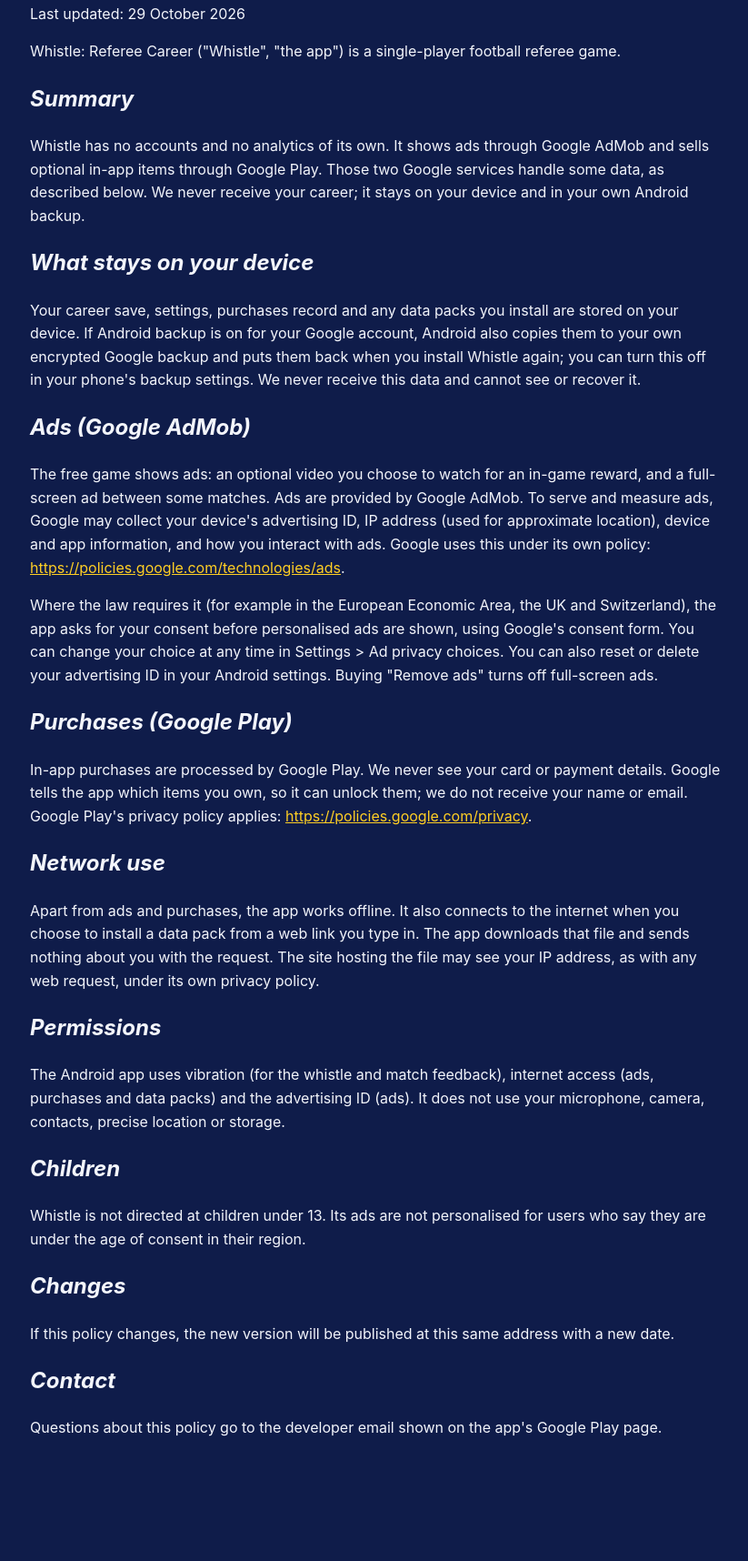
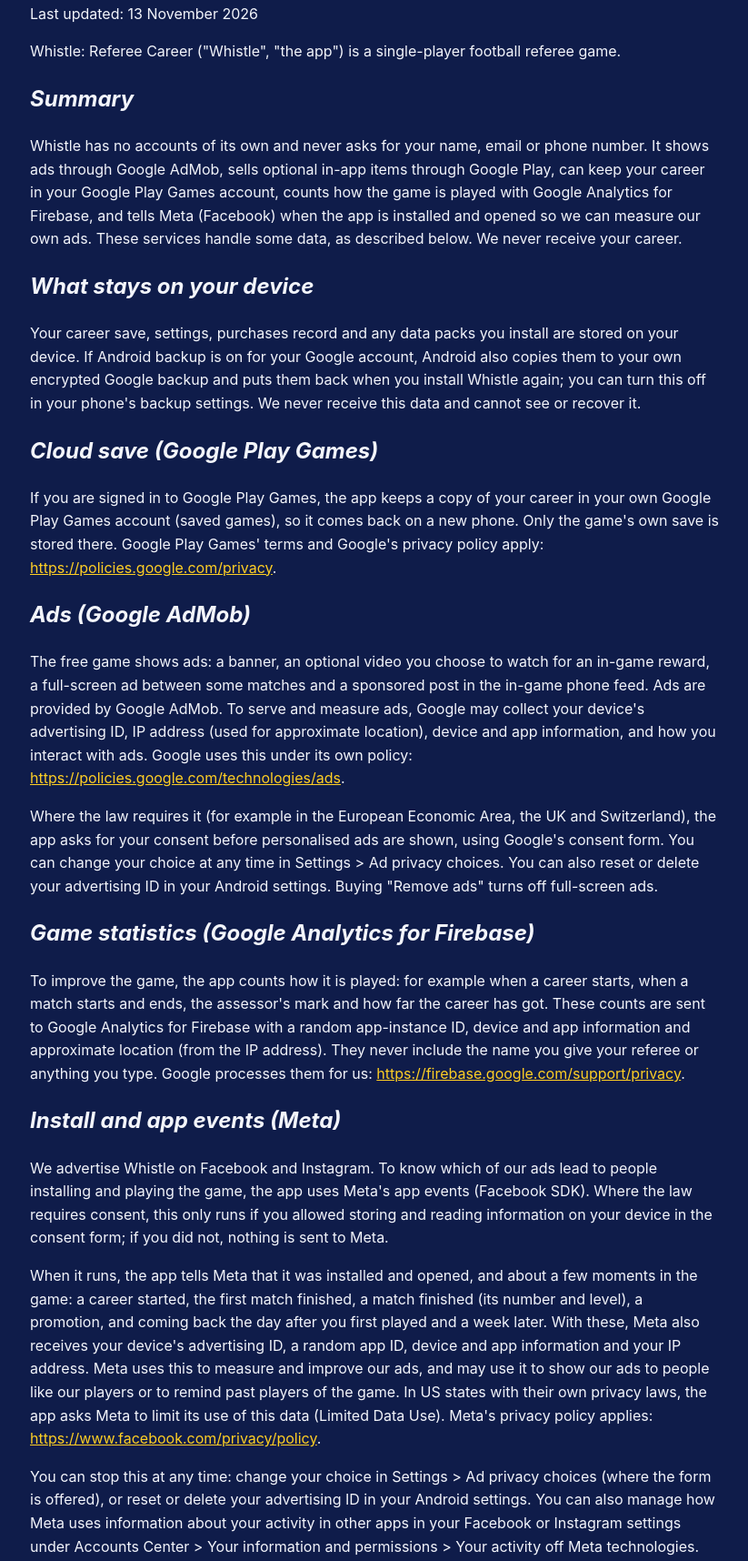
Before and after one commit to BRANOPODCAST/branopodcast.github.io, a plain HTML site: page whistle/privacy.html in a window 1280 px wide. Shown: the part 173-1889 px from the top of the page at 91% size, without its empty margins (227-1050 px from the left). Before the commit the page ends 1812 px from the top, so only its background shows below. Drawn offline with Linux system fonts and the light colour scheme.

Commit message:
Whistle privacy policy: Meta app events, sharing, Firebase statistics, cloud save (#1)
Claude-Session: https://claude.ai/code/session_018v65jxTJC6pqAS3gzojDbe

Co-authored-by: Claude <noreply@anthropic.com>

```diff
--- a/whistle/privacy.html
+++ b/whistle/privacy.html
@@ -1,22 +1,35 @@
 <!doctype html><html lang="en"><head><meta charset="utf-8"><meta name="viewport" content="width=device-width,initial-scale=1"><title>Whistle: Privacy Policy</title><link rel="icon" href="img/icon_512.png"><style>body{margin:0;background:#0f1c4a;color:#f3f5fb;font:16px/1.6 Inter,system-ui,sans-serif}main{max-width:760px;margin:0 auto;padding:40px 20px}a{color:#ffcf24}h1,h2{font-style:italic}</style></head><body><main><p><a href="./">&larr; Whistle</a></p><h1>Whistle: Privacy Policy</h1>
-<p>Last updated: 29 October 2026</p>
+<p>Last updated: 13 November 2026</p>
 <p>Whistle: Referee Career (&quot;Whistle&quot;, &quot;the app&quot;) is a single-player football referee game.</p>
-<h2>Summary</h2>
-<p>Whistle has no accounts and no analytics of its own. It shows ads through Google AdMob and sells optional in-app items through Google Play. Those two Google services handle some data, as described below. We never receive your career; it stays on your device and in your own Android backup.</p>
-<h2>What stays on your device</h2>
+<h2 id="summary">Summary</h2>
+<p>Whistle has no accounts of its own and never asks for your name, email or phone number. It shows ads through Google AdMob, sells optional in-app items through Google Play, can keep your career in your Google Play Games account, counts how the game is played with Google Analytics for Firebase, and tells Meta (Facebook) when the app is installed and opened so we can measure our own ads. These services handle some data, as described below. We never receive your career.</p>
+<h2 id="what-stays-on-your-device">What stays on your device</h2>
 <p>Your career save, settings, purchases record and any data packs you install are stored on your device. If Android backup is on for your Google account, Android also copies them to your own encrypted Google backup and puts them back when you install Whistle again; you can turn this off in your phone&#x27;s backup settings. We never receive this data and cannot see or recover it.</p>
-<h2>Ads (Google AdMob)</h2>
-<p>The free game shows ads: an optional video you choose to watch for an in-game reward, and a full-screen ad between some matches. Ads are provided by Google AdMob. To serve and measure ads, Google may collect your device&#x27;s advertising ID, IP address (used for approximate location), device and app information, and how you interact with ads. Google uses this under its own policy: <a href="https://policies.google.com/technologies/ads">https://policies.google.com/technologies/ads</a>.</p>
+<h2 id="cloud-save-google-play-games">Cloud save (Google Play Games)</h2>
+<p>If you are signed in to Google Play Games, the app keeps a copy of your career in your own Google Play Games account (saved games), so it comes back on a new phone. Only the game&#x27;s own save is stored there. Google Play Games&#x27; terms and Google&#x27;s privacy policy apply: <a href="https://policies.google.com/privacy">https://policies.google.com/privacy</a>.</p>
+<h2 id="ads-google-admob">Ads (Google AdMob)</h2>
+<p>The free game shows ads: a banner, an optional video you choose to watch for an in-game reward, a full-screen ad between some matches and a sponsored post in the in-game phone feed. Ads are provided by Google AdMob. To serve and measure ads, Google may collect your device&#x27;s advertising ID, IP address (used for approximate location), device and app information, and how you interact with ads. Google uses this under its own policy: <a href="https://policies.google.com/technologies/ads">https://policies.google.com/technologies/ads</a>.</p>
 <p>Where the law requires it (for example in the European Economic Area, the UK and Switzerland), the app asks for your consent before personalised ads are shown, using Google&#x27;s consent form. You can change your choice at any time in Settings &gt; Ad privacy choices. You can also reset or delete your advertising ID in your Android settings. Buying &quot;Remove ads&quot; turns off full-screen ads.</p>
-<h2>Purchases (Google Play)</h2>
+<h2 id="game-statistics-google-analytics-for-firebase">Game statistics (Google Analytics for Firebase)</h2>
+<p>To improve the game, the app counts how it is played: for example when a career starts, when a match starts and ends, the assessor&#x27;s mark and how far the career has got. These counts are sent to Google Analytics for Firebase with a random app-instance ID, device and app information and approximate location (from the IP address). They never include the name you give your referee or anything you type. Google processes them for us: <a href="https://firebase.google.com/support/privacy">https://firebase.google.com/support/privacy</a>.</p>
+<h2 id="install-and-app-events-meta">Install and app events (Meta)</h2>
+<p>We advertise Whistle on Facebook and Instagram. To know which of our ads lead to people installing and playing the game, the app uses Meta&#x27;s app events (Facebook SDK). Where the law requires consent, this only runs if you allowed storing and reading information on your device in the consent form; if you did not, nothing is sent to Meta.</p>
+<p>When it runs, the app tells Meta that it was installed and opened, and about a few moments in the game: a career started, the first match finished, a match finished (its number and level), a promotion, and coming back the day after you first played and a week later. With these, Meta also receives your device&#x27;s advertising ID, a random app ID, device and app information and your IP address. Meta uses this to measure and improve our ads, and may use it to show our ads to people like our players or to remind past players of the game. In US states with their own privacy laws, the app asks Meta to limit its use of this data (Limited Data Use). Meta&#x27;s privacy policy applies: <a href="https://www.facebook.com/privacy/policy">https://www.facebook.com/privacy/policy</a>.</p>
+<p>You can stop this at any time: change your choice in Settings &gt; Ad privacy choices (where the form is offered), or reset or delete your advertising ID in your Android settings. You can also manage how Meta uses information about your activity in other apps in your Facebook or Instagram settings under Accounts Center &gt; Your information and permissions &gt; Your activity off Meta technologies.</p>
+<h2 id="sharing">Sharing</h2>
+<p>When you tap a share button, the app makes a picture of your match report or a short video of a big call and hands it to the app you pick (the Android share sheet, or the Facebook or Instagram app if you tap their button). Nothing is posted unless you post it yourself in that app. To show the Facebook and Instagram buttons, the app checks whether those two apps are installed; it checks no other apps.</p>
+<h2 id="purchases-google-play">Purchases (Google Play)</h2>
 <p>In-app purchases are processed by Google Play. We never see your card or payment details. Google tells the app which items you own, so it can unlock them; we do not receive your name or email. Google Play&#x27;s privacy policy applies: <a href="https://policies.google.com/privacy">https://policies.google.com/privacy</a>.</p>
-<h2>Network use</h2>
-<p>Apart from ads and purchases, the app works offline. It also connects to the internet when you choose to install a data pack from a web link you type in. The app downloads that file and sends nothing about you with the request. The site hosting the file may see your IP address, as with any web request, under its own privacy policy.</p>
-<h2>Permissions</h2>
-<p>The Android app uses vibration (for the whistle and match feedback), internet access (ads, purchases and data packs) and the advertising ID (ads). It does not use your microphone, camera, contacts, precise location or storage.</p>
-<h2>Children</h2>
+<h2 id="network-use">Network use</h2>
+<p>Apart from the services above, the app works offline. It also connects to the internet when you choose to install a data pack from a web link you type in. The app downloads that file and sends nothing about you with the request. The site hosting the file may see your IP address, as with any web request, under its own privacy policy.</p>
+<h2 id="permissions">Permissions</h2>
+<p>The Android app uses vibration (for the whistle and match feedback), internet access (ads, purchases, cloud save, statistics, app events and data packs) and the advertising ID (ads and app events). It does not use your microphone, camera, contacts, precise location or storage.</p>
+<h2 id="keeping-and-deleting-data">Keeping and deleting data</h2>
+<p>We do not hold your data ourselves. Google keeps Firebase statistics for at most 14 months. Meta keeps app events under its own policy. To have data deleted, reset your advertising ID in your Android settings, uninstall the app, or contact us at the email below; we will pass deletion requests on to Google and Meta for the IDs you give us.</p>
+<h2 id="children">Children</h2>
 <p>Whistle is not directed at children under 13. Its ads are not personalised for users who say they are under the age of consent in their region.</p>
-<h2>Changes</h2>
+<h2 id="changes">Changes</h2>
 <p>If this policy changes, the new version will be published at this same address with a new date.</p>
-<h2>Contact</h2>
-<p>Questions about this policy go to the developer email shown on the app&#x27;s Google Play page.</p></main></body></html>
+<h2 id="contact">Contact</h2>
+<p>Questions about this policy go to the developer email shown on the app&#x27;s Google Play page.</p>
+</main></body></html>
```
